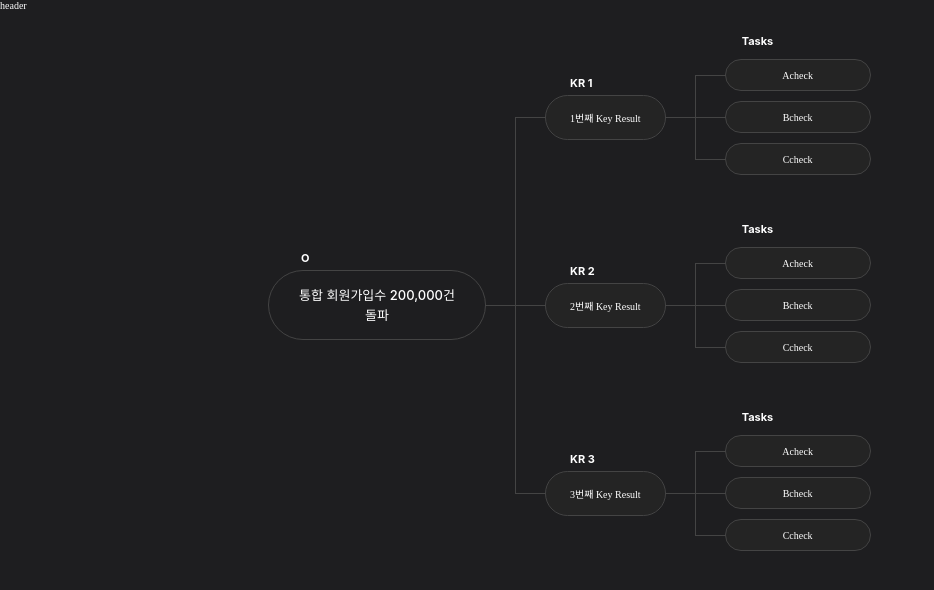
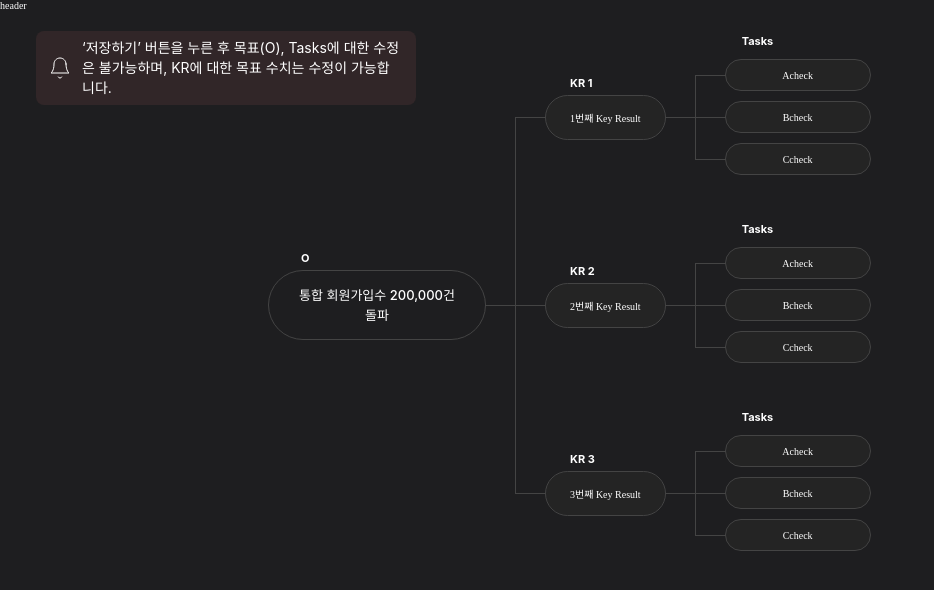
Before and after one commit to MOONSHOT-Team/MOONSHOT-CLIENT, a React (Vite) app: page /preview-okr in a window 1280 px wide. Shown: the top 590 px of the page, without its empty margins (0-934 px from the left). Built offline with nearby package versions, Linux system fonts and the light colour scheme; a web font is replaced by a local one; what emotion-normalize would draw is missing.

Commit message:
feat: 경고 알림 메시지 추가

```diff
--- a/src/PreviewOkr/index.tsx
+++ b/src/PreviewOkr/index.tsx
@@ -2,6 +2,7 @@ import OkrTreeTemplate from '@components/OkrTree/template/OkrTreeTemplate';
 import { MOCK_OKR_DATA } from '@constants/MOCK_OKR_DATA';
 import { css } from '@emotion/react';
 
+import PreviewOkrAlertMsg from '../PrviewOkr/components/PreviewOkrAlertMsg';
 import { PreviewKrNodes } from './components/previewOkrTreeNodes/PreviewKrNodes';
 import { PreviewTaskNodes } from './components/previewOkrTreeNodes/PreviewTaskNodes';
 
@@ -10,6 +11,7 @@ const PreviewOkr = () => {
   return (
     // O 노드<의 위치 고정을 위해 트리 가져올때 항상 상위 요소에 높이 값(100vh or 100%), 세로 가운데 정렬해야함 !
     <section css={previewOkrContainer}>
+      <PreviewOkrAlertMsg />
       <OkrTreeTemplate
         objTitle={objTitle}
         keyResultList={krList}
@@ -23,6 +25,7 @@ const PreviewOkr = () => {
 export default PreviewOkr;
 
 const previewOkrContainer = css`
+  position: relative;
   display: flex;
   align-items: center;
   height: 100%;
```
